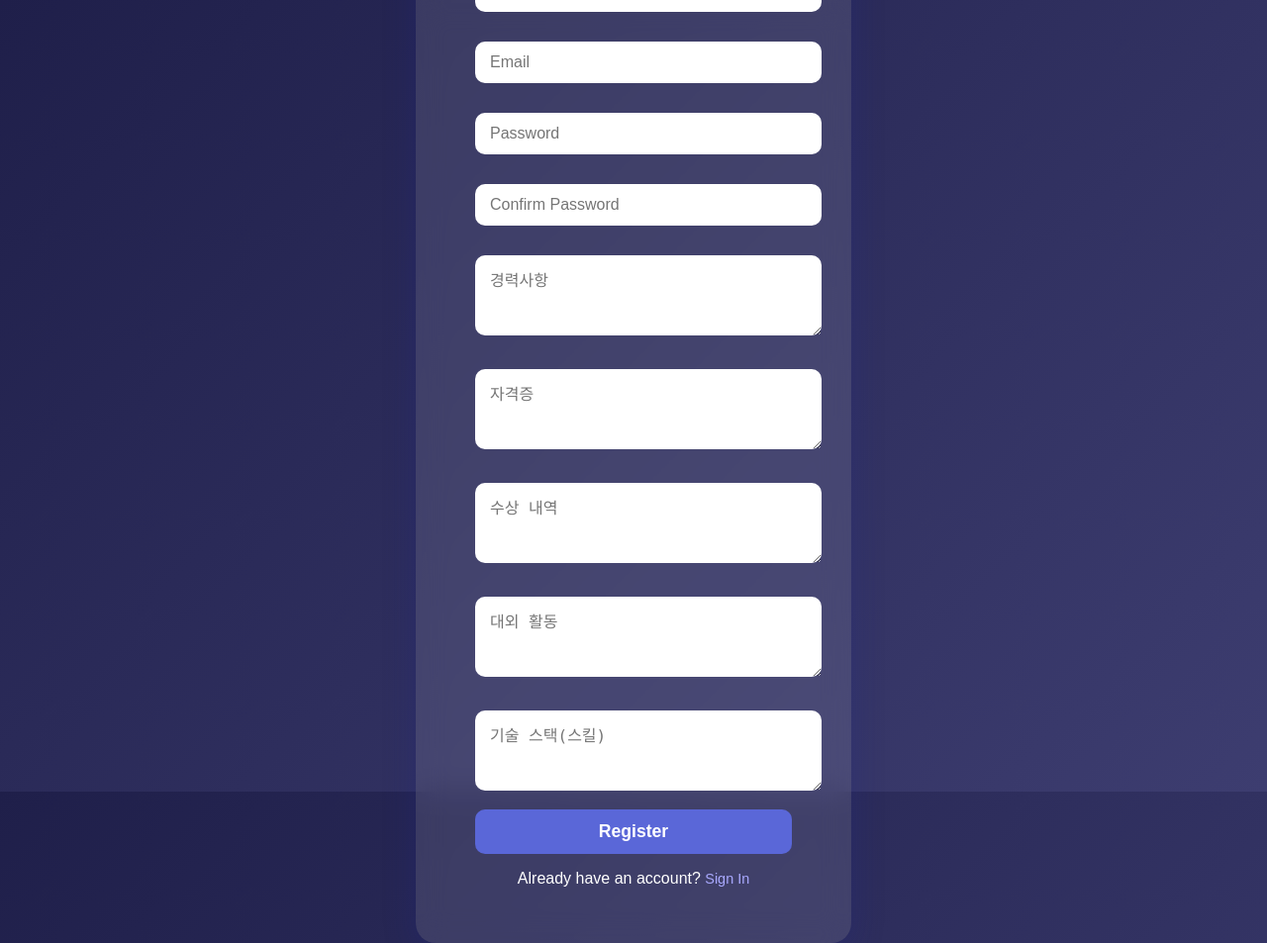
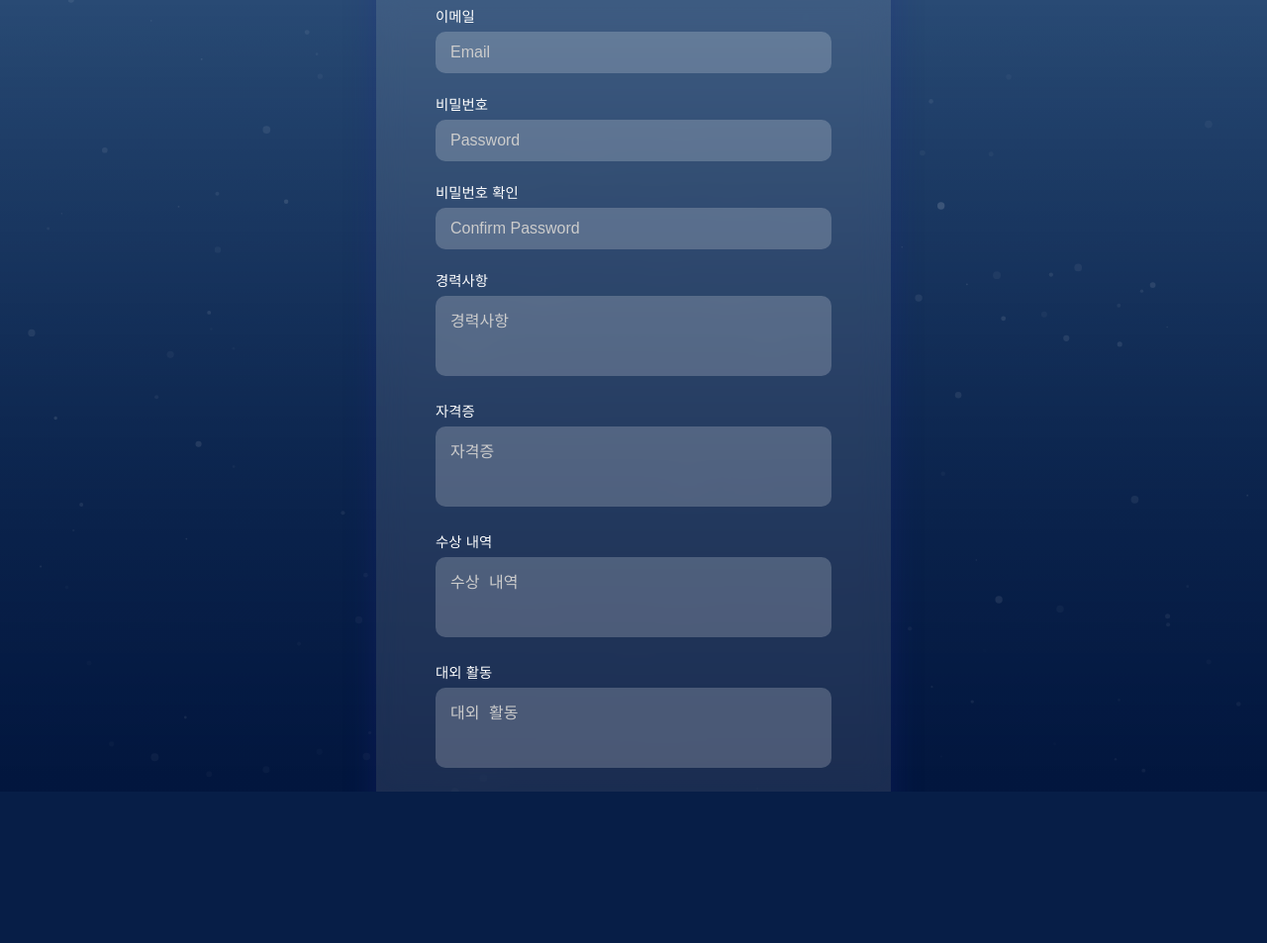
Before and after one commit to Digital-Smart-Busan-Final-Team6/Personal_Find_Job_Helper, a Django app: page /register/ in a window 1280 px wide. Shown: the whole page at 99% size. After the commit the page ends 800 px from the top, so only its background shows below. Run offline with Django 5.2, Linux system fonts and the light colour scheme.

Commit message:
로그인, 회원가입 UI/UX 수정
버튼 크기 및 테마 수정

```diff
--- a/main/templates/accounts/register.html
+++ b/main/templates/accounts/register.html
@@ -3,89 +3,189 @@
 <head>
   <meta charset="UTF-8" />
   <title>Register - Helper</title>
+  <link href="https://fonts.googleapis.com/css2?family=Orbitron:wght@600&display=swap" rel="stylesheet">
+  <script src="https://cdn.jsdelivr.net/npm/particles.js@2.0.0/particles.min.js"></script>
   <style>
-    body {
-      margin: 0; padding: 0; height: 100vh;
-      display: flex;
-      justify-content: center;
-      align-items: center;
-      background: linear-gradient(135deg, #1f1f4a, #3d3d70);
+    html, body {
+      margin: 0;
+      padding: 0;
+      height: 100%;
       font-family: 'Orbitron', sans-serif;
       color: white;
+      overflow: hidden;
+      background: linear-gradient(rgba(0, 40, 90, 0.6), rgba(0, 20, 60, 0.9)); /* 파란 계열 */
     }
-    textarea {
+
+    #particles-js {
+      position: fixed;
       width: 100%;
-      padding: 12px 15px;
-      margin: 15px 0;
-      border: none;
-      border-radius: 10px;
-      outline: none;
-      font-size: 1rem;
-      resize: vertical; /* 높이 조절 가능 */
+      height: 100%;
+      z-index: -1;
     }
+
     .glass-card {
       background: rgba(255,255,255,0.1);
       border-radius: 20px;
       padding: 40px 60px;
       backdrop-filter: blur(15px);
       box-shadow: 0 8px 32px rgba(31, 38, 135, 0.3);
-      width: 320px;
-      text-align: center;
+      width: 400px;
+      text-align: left;
     }
-    input {
+
+    .container {
+      height: 100vh;
+      display: flex;
+      justify-content: center;
+      align-items: center;
+      padding: 40px 0;
+    }
+
+    .form-label {
+      font-size: 0.9rem;
+      margin-bottom: 6px;
+      color: white;
+      display: block;
+    }
+
+    .form-input, textarea {
       width: 100%;
+      box-sizing: border-box;
       padding: 12px 15px;
-      margin: 15px 0;
+      margin-bottom: 20px;
       border: none;
       border-radius: 10px;
       outline: none;
       font-size: 1rem;
+      background: rgba(255, 255, 255, 0.2);
+      color: white;
+      resize: none;
     }
+
+    .form-input::placeholder, textarea::placeholder {
+      color: #ccc;
+    }
+
     button {
       width: 100%;
       padding: 12px 0;
       border: none;
       border-radius: 10px;
-      background: #5a67d8;
+      background: linear-gradient(135deg, #4facfe, #00f2fe); /* 밝은 파란색 그라데이션 */
       color: white;
       font-weight: bold;
       font-size: 1.1rem;
       cursor: pointer;
-      transition: background-color 0.3s ease;
+      transition: all 0.3s ease;
+      margin-top: 24px;
+      box-shadow: 0 4px 14px rgba(0, 0, 0, 0.3);
     }
+
     button:hover {
-      background: #434aa8;
+      background: linear-gradient(135deg, #00c6ff, #0072ff);
+      transform: translateY(-2px);
+      box-shadow: 0 6px 18px rgba(0, 0, 0, 0.4);
     }
+
     a {
-      color: #aaaaff;
+      color: #aad8ff;
       text-decoration: none;
       font-size: 0.9rem;
+      display: block;
+      text-align: center;
+      margin-top: 15px;
     }
+
     a:hover {
       text-decoration: underline;
     }
   </style>
 </head>
 <body>
-  <div class="glass-card">
-    <h2>Create an Account</h2>
-    <form method="POST" action="">
-      {% csrf_token %}
-      <input type="text" name="username" placeholder="Username" required />
-      <input type="email" name="email" placeholder="Email" required />
-      <input type="password" name="password1" placeholder="Password" required />
-      <input type="password" name="password2" placeholder="Confirm Password" required />
+  <div id="particles-js"></div>
 
-      <textarea name="career" placeholder="경력사항" rows="3"></textarea>
-      <textarea name="certifications" placeholder="자격증" rows="3"></textarea>
-      <textarea name="awards" placeholder="수상 내역" rows="3"></textarea>
-      <textarea name="activities" placeholder="대외 활동" rows="3"></textarea>
-      <textarea name="skills" placeholder="기술 스택(스킬)" rows="3"></textarea>
+  <div class="container">
+    <div class="glass-card">
+      <h2 style="text-align: center;">Register for Helper</h2>
+      <form method="POST" action="">
+        {% csrf_token %}
 
-      <button type="submit">Register</button>
-    </form>
+        <label class="form-label" for="username">아이디</label>
+        <input type="text" name="username" id="username" class="form-input" placeholder="Username" required />
 
-    <p>Already have an account? <a href="{% url 'login' %}">Sign In</a></p>
+        <label class="form-label" for="email">이메일</label>
+        <input type="email" name="email" id="email" class="form-input" placeholder="Email" required />
+
+        <label class="form-label" for="password1">비밀번호</label>
+        <input type="password" name="password1" id="password1" class="form-input" placeholder="Password" required />
+
+        <label class="form-label" for="password2">비밀번호 확인</label>
+        <input type="password" name="password2" id="password2" class="form-input" placeholder="Confirm Password" required />
+
+        <label class="form-label" for="career">경력사항</label>
+        <textarea name="career" id="career" rows="3" placeholder="경력사항" class="form-input"></textarea>
+
+        <label class="form-label" for="certifications">자격증</label>
+        <textarea name="certifications" id="certifications" rows="3" placeholder="자격증" class="form-input"></textarea>
+
+        <label class="form-label" for="awards">수상 내역</label>
+        <textarea name="awards" id="awards" rows="3" placeholder="수상 내역" class="form-input"></textarea>
+
+        <label class="form-label" for="activities">대외 활동</label>
+        <textarea name="activities" id="activities" rows="3" placeholder="대외 활동" class="form-input"></textarea>
+
+        <label class="form-label" for="skills">기술 스택(스킬)</label>
+        <textarea name="skills" id="skills" rows="3" placeholder="기술 스택(스킬)" class="form-input"></textarea>
+
+        <button type="submit">Sign Up</button>
+      </form>
+      <a href="{% url 'login' %}">Already have an account? Login</a>
+    </div>
   </div>
+
+  <script>
+    particlesJS("particles-js", {
+      particles: {
+        number: {
+          value: 140,
+          density: { enable: true, value_area: 1000 }
+        },
+        color: { value: "#ffffff" },
+        shape: { type: "circle" },
+        opacity: {
+          value: 0.6,
+          random: true,
+          anim: {
+            enable: true,
+            speed: 0.7,
+            opacity_min: 0.1,
+            sync: false
+          }
+        },
+        size: {
+          value: 4,
+          random: true
+        },
+        move: {
+          enable: true,
+          speed: 0.7,
+          direction: "none",
+          random: true,
+          straight: false,
+          out_mode: "out"
+        },
+        line_linked: {
+          enable: false
+        }
+      },
+      interactivity: {
+        events: {
+          onhover: { enable: false },
+          onclick: { enable: false }
+        }
+      },
+      retina_detect: true
+    });
+  </script>
 </body>
 </html>
```
Also changed, not shown: main/templates/accounts/login.html (+100 -15 lines).
